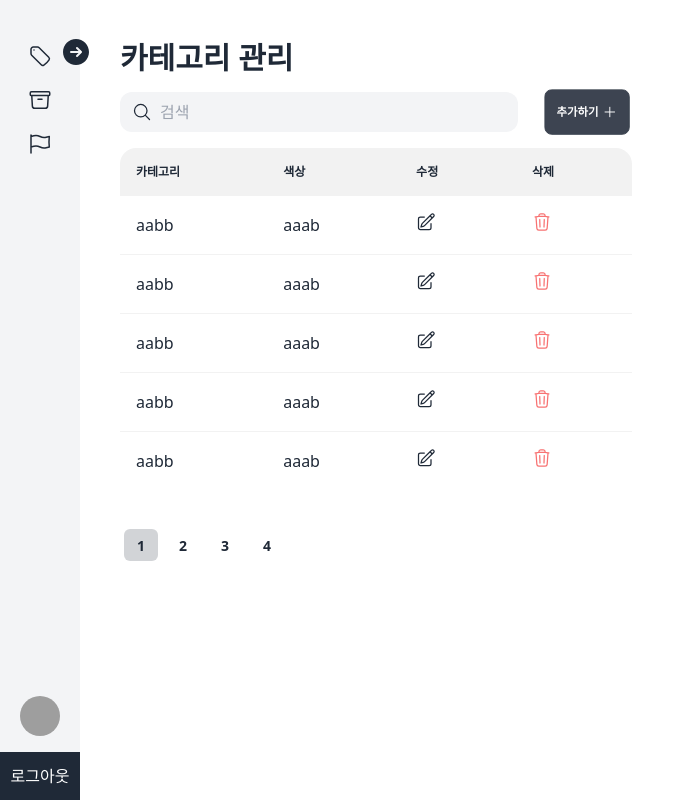
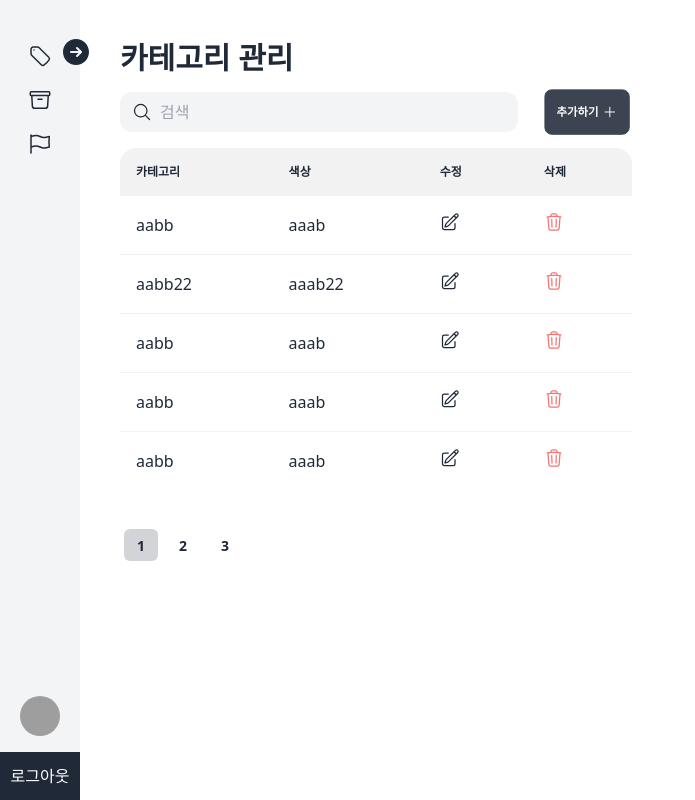
Before and after one commit to minjidev/devgram-frontend, a React (Vite) app: page /admin in a window 1280 px wide. Shown: the whole page, without its empty margins (0-695 px from the left). Built offline with nearby package versions, Linux system fonts and the light colour scheme; data requests are answered from the project's data file; grey boxes are pictures that could not be loaded; the HTML template or start-up script is replaced by a standard one.

Commit message:
Refactor async functions with baseURL

```diff
--- a/json-server/db.json
+++ b/json-server/db.json
@@ -16,8 +16,8 @@
             "id": 14
         },
         {
-      "name": "aabb",
-      "color": "aaab",
+            "name": "aabb22",
+            "color": "aaab22",
             "id": 15
         },
         {
@@ -84,16 +84,6 @@
             "name": "aa",
             "color": "aa",
             "id": 30
-    },
-    {
-      "name": "seeeww",
-      "color": "qqwww",
-      "id": 31
-    },
-    {
-      "name": "aa",
-      "color": "bbb",
-      "id": 32
         }
     ],
     "product": [
@@ -137,7 +127,7 @@
             "status": "등록"
         }
     ],
-  "reportreivews": [
+    "reportreviews": [
         {
             "id": 1,
             "review": "blahblahbzzzzblahblahbzzzzreview",
--- a/src/components/admin/dashboard/AdminManageCategories.jsx
+++ b/src/components/admin/dashboard/AdminManageCategories.jsx
@@ -7,7 +7,6 @@ import {
 } from "@hooks/useCategoriesData";
 
 function AdminManageCategories() {
-    const API_URL_CATEGORY = "http://localhost:3000/category";
     const categoryColumns = [
         { field: "name", header: "카테고리", initialVal: "" },
         { field: "color", header: "색상", initialVal: "" },
@@ -16,7 +15,7 @@ function AdminManageCategories() {
         <AdminManage
             title={"카테고리"}
             columns={categoryColumns}
-            useData={() => useCategoriesData(API_URL_CATEGORY)}
+            useData={() => useCategoriesData()}
             useAddData={useAddCategoryData}
             useEditData={useEditCategoryData}
             useDeleteData={useDeletecategoryData}
--- a/src/components/admin/dashboard/AdminManageProducts.jsx
+++ b/src/components/admin/dashboard/AdminManageProducts.jsx
@@ -8,7 +8,6 @@ import {
 } from "@hooks/useCategoriesData";
 
 function AdminManageProducts(props) {
-    const API_URL_PRODUCT = "http://localhost:3000/product";
     const productColumns = [
         { field: "title", header: "상품명", initialVal: "" },
         { field: "content", header: "상품 설명", initialVal: "" },
@@ -24,7 +23,7 @@ function AdminManageProducts(props) {
         <AdminManage
             title={"상품"}
             columns={productColumns}
-            useData={() => useProductsData(API_URL_PRODUCT)}
+            useData={() => useProductsData()}
             useAddData={useAddProductData}
             useEditData={useEditProductData}
             useDeleteData={useDeleteProductData}
--- a/src/components/admin/dashboard/AdminManageReports.jsx
+++ b/src/components/admin/dashboard/AdminManageReports.jsx
@@ -7,8 +7,7 @@ import {
 
 function AdminManageReports(props) {
     const [toggledTab, setToggledTab] = useState(1);
-    const API_URL_REPORT_COMMENTS = "http://localhost:3000/report";
-    const API_URL_REPORT_REVIEWS = "http://localhost:3000/reportreivews";
+
     const reportCommentsColumns = [
         { field: "id", header: "번호", initialVal: 0 },
         { field: "comment", header: "댓글 내용", initialVal: "" },
@@ -28,9 +27,7 @@ function AdminManageReports(props) {
                 <AdminManage
                     title={"신고"}
                     columns={reportReviewsColumns}
-                    useData={() =>
-                        useReportedReivewsData(API_URL_REPORT_REVIEWS)
-                    }
+                    useData={() => useReportedReivewsData()}
                     hasAddButton={false}
                     isEditable={false}
                     toggledTab={toggledTab}
@@ -40,9 +37,7 @@ function AdminManageReports(props) {
                 <AdminManage
                     title={"신고"}
                     columns={reportCommentsColumns}
-                    useData={() =>
-                        useReportedCommentsData(API_URL_REPORT_COMMENTS)
-                    }
+                    useData={() => useReportedCommentsData()}
                     hasAddButton={false}
                     isEditable={false}
                     toggledTab={toggledTab}
--- a/src/components/admin/table/EditableRow.jsx
+++ b/src/components/admin/table/EditableRow.jsx
@@ -17,7 +17,6 @@ function EditableRow({ data, columns, handleEditClick, useEditData }) {
     };
 
     const handleEdit = () => {
-        console.log("here: ", editedData);
         mutate({ id: data.id, editedData: editedData });
         handleEditClick(-1);
     };
--- a/src/components/admin/table/Table.jsx
+++ b/src/components/admin/table/Table.jsx
@@ -7,9 +7,9 @@ import axios from "axios";
 function Table({ currentData, columns, toggledTab }) {
     const [showModal, setShowModal] = useState(false);
     const [modalItem, setModalItems] = useState([]);
-
+    const baseURL = "http://localhost:3000";
     const handleClick = ({ id, toggledTab }) => {
-        const API_URL_REPORTED = `http://localhost:3000/${
+        const API_URL_REPORTED = `${baseURL}/${
             toggledTab === 1 ? "reviews" : "comments"
         }/${id}`;
 
--- a/src/hooks/useCategoriesData.js
+++ b/src/hooks/useCategoriesData.js
@@ -1,35 +1,34 @@
-import { useState } from "react";
 import { useQuery, useMutation, useQueryClient } from "@tanstack/react-query";
 import axios from "axios";
 
-const API_URL_CATEGORY = "http://localhost:3000/category";
-const API_URL_PRODUCT = "http://localhost:3000/product";
-const API_URL_REPORT = "http://localhost:3000/report";
-const API_URL_REPORT_REVIEWS = "http://localhost:3000/reportreivews";
+/** baseURL **/
+const baseURL = axios.create({
+    baseURL: "http://localhost:3000",
+});
+
+const fetchData = (API_URL) => {
+    return baseURL.get(API_URL).then((res) => res.data);
+};
 
 /** 카테고리 추가,수정,삭제 **/
-const fetchData = (API_URL) => {
-    return axios.get(API_URL).then((res) => res.data);
-};
-
 const addCategory = ({ data }) => {
-    return axios.post(API_URL_CATEGORY, { name: data.name, color: data.color });
+    return baseURL.post("/cateogry", { name: data.name, color: data.color });
 };
 
 const updateCategory = ({ id, editedData }) => {
-    return axios.put(`${API_URL_CATEGORY}/${id}`, {
+    return baseURL.put(`/category/${id}`, {
         name: editedData.name,
         color: editedData.color,
     });
 };
 
 const deleteCategory = ({ id }) => {
-    return axios.delete(`${API_URL_CATEGORY}/${id}`, id);
+    return baseURL.delete(`/category/${id}`, id);
 };
 
 /** 상품 추가,수정,삭제 **/
 const addProduct = ({ data }) => {
-    return axios.post(API_URL_PRODUCT, {
+    return baseURL.post("/product", {
         title: data.title,
         content: data.content,
         hits: data.hits,
@@ -40,7 +39,7 @@ const addProduct = ({ data }) => {
 };
 
 const updateProduct = ({ id, editedData }) => {
-    return axios.put(`${API_URL_PRODUCT}/${id}`, {
+    return baseURL.put(`/product/${id}`, {
         title: editedData.title,
         content: editedData.content,
         price: editedData.price,
@@ -48,24 +47,24 @@ const updateProduct = ({ id, editedData }) => {
 };
 
 const deleteProduct = ({ id }) => {
-    return axios.delete(`${API_URL_PRODUCT}/${id}`, id);
+    return baseURL.delete(`/product/${id}`, id);
 };
 
 /** 신고 수정 **/
 const updateReportedComment = ({ id, status }) => {
-    return axios.patch(`${API_URL_REPORT}/${id}`, {
+    return baseURL.patch(`report/${id}`, {
         status: status,
     });
 };
 const updateReportedReviews = ({ id, status }) => {
-    return axios.patch(`${API_URL_REPORT_REVIEWS}/${id}`, {
+    return baseURL.patch(`reportreviews/${id}`, {
         status: status,
     });
 };
 
 /* custom hooks */
-export const useCategoriesData = (API_URL) => {
-    return useQuery(["categories"], () => fetchData(API_URL));
+export const useCategoriesData = () => {
+    return useQuery(["categories"], () => fetchData("/category"));
 };
 
 export const useAddCategoryData = () => {
@@ -90,6 +89,7 @@ export const useEditCategoryData = () => {
         },
     });
 };
+
 export const useDeletecategoryData = () => {
     const queryClient = useQueryClient();
     return useMutation(deleteCategory, {
@@ -99,8 +99,8 @@ export const useDeletecategoryData = () => {
     });
 };
 
-export const useProductsData = (API_URL) => {
-    return useQuery(["products"], () => fetchData(API_URL));
+export const useProductsData = () => {
+    return useQuery(["products"], () => fetchData("product"));
 };
 
 export const useAddProductData = () => {
@@ -129,8 +129,8 @@ export const useDeleteProductData = () => {
     });
 };
 
-export const useReportedCommentsData = (API_URL) => {
-    return useQuery(["reported-comments"], () => fetchData(API_URL));
+export const useReportedCommentsData = () => {
+    return useQuery(["reported-comments"], () => fetchData("/report"));
 };
 
 export const useEditReportedCommentsData = () => {
@@ -142,19 +142,21 @@ export const useEditReportedCommentsData = () => {
     });
 };
 
-export const useReportedCommentsDataDetail = (API_URL) => {
-    return useQuery(["reported-comments-detail"], () => fetchData(API_URL));
-};
+// export const useReportedCommentsDataDetail = (API_URL) => {
+//     return useQuery(["reported-comments-detail"], () => fetchData(API_URL));
+// };
 
-export const useReportedReivewsData = (API_URL) => {
-    return useQuery(["reported-reviews-detail"], () => fetchData(API_URL));
+export const useReportedReivewsData = () => {
+    return useQuery(["reported-reviews-detail"], () =>
+        fetchData("/reportreviews")
+    );
 };
 
 export const useEditReportedReviewsData = () => {
     const queryClient = useQueryClient();
     return useMutation(updateReportedReviews, {
         onSuccess: () => {
-            queryClient.invalidateQueries("reported-comments");
+            queryClient.invalidateQueries("reported-reviews");
         },
     });
 };
```
Lines whose indentation alone changed are shown as unchanged.
